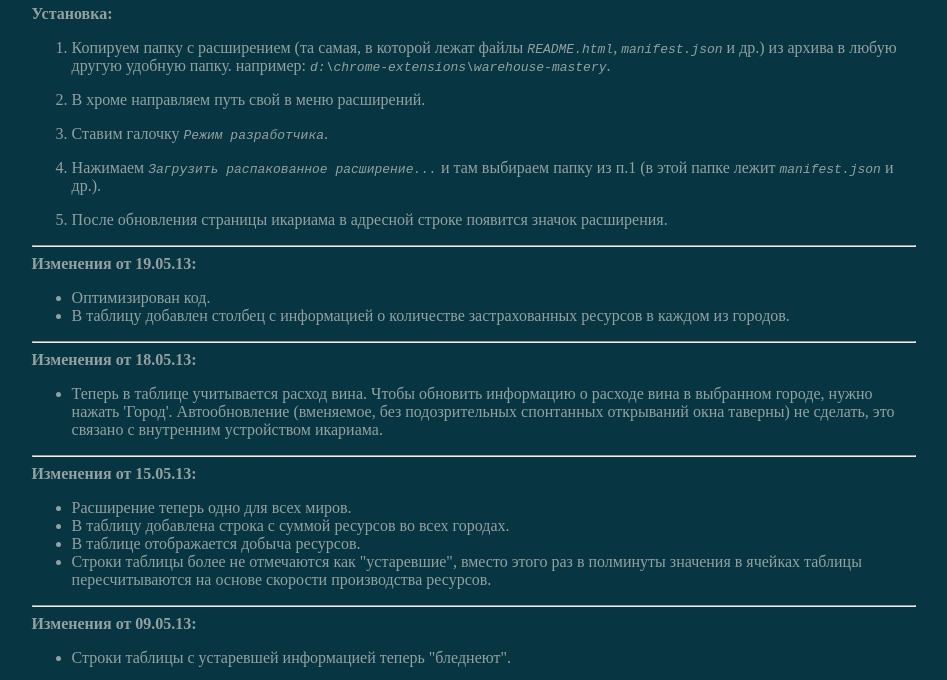
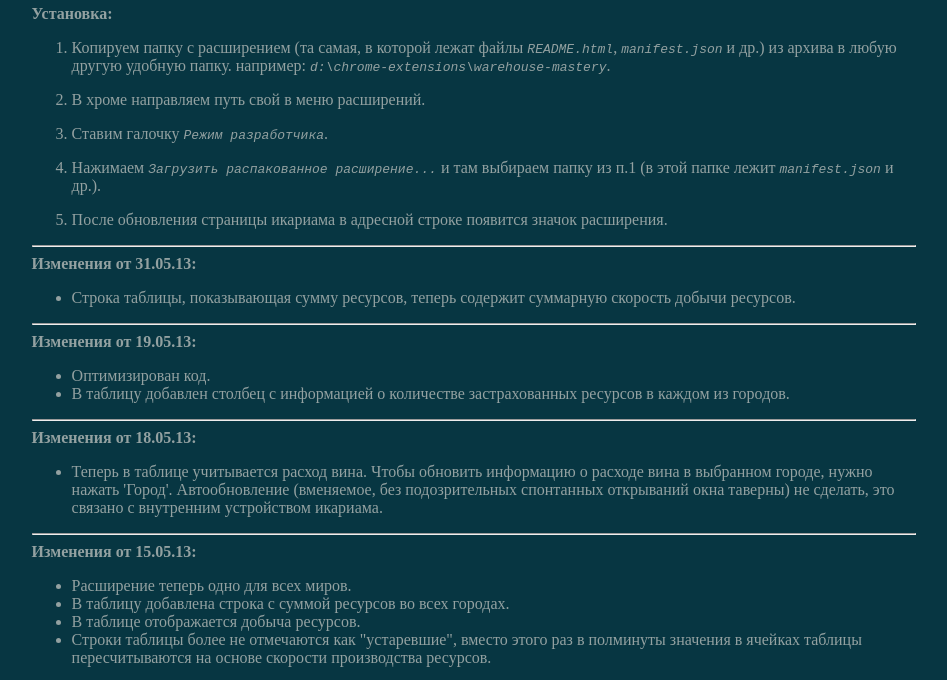
Before and after one commit to ceaseandrepent/warehouse-mastery, a browser extension: page README.html in a window 1280 px wide. Shown: the part 115-795 px from the top of the page, without its empty margins (166-1113 px from the left). Drawn offline with Linux system fonts and the light colour scheme.

Commit message:
README.html updated.

```diff
--- a/README.html
+++ b/README.html
@@ -37,6 +37,11 @@
 		</div>
 
 		<div>
+			<strong>Изменения от 31.05.13:</strong><br />
+			<ul>
+				<li>Строка таблицы, показывающая сумму ресурсов, теперь содержит суммарную скорость добычи ресурсов.</li>
+			</ul>
+			<hr />
 			<strong>Изменения от 19.05.13:</strong><br />
 			<ul>
 				<li>Оптимизирован код.</li>
```
